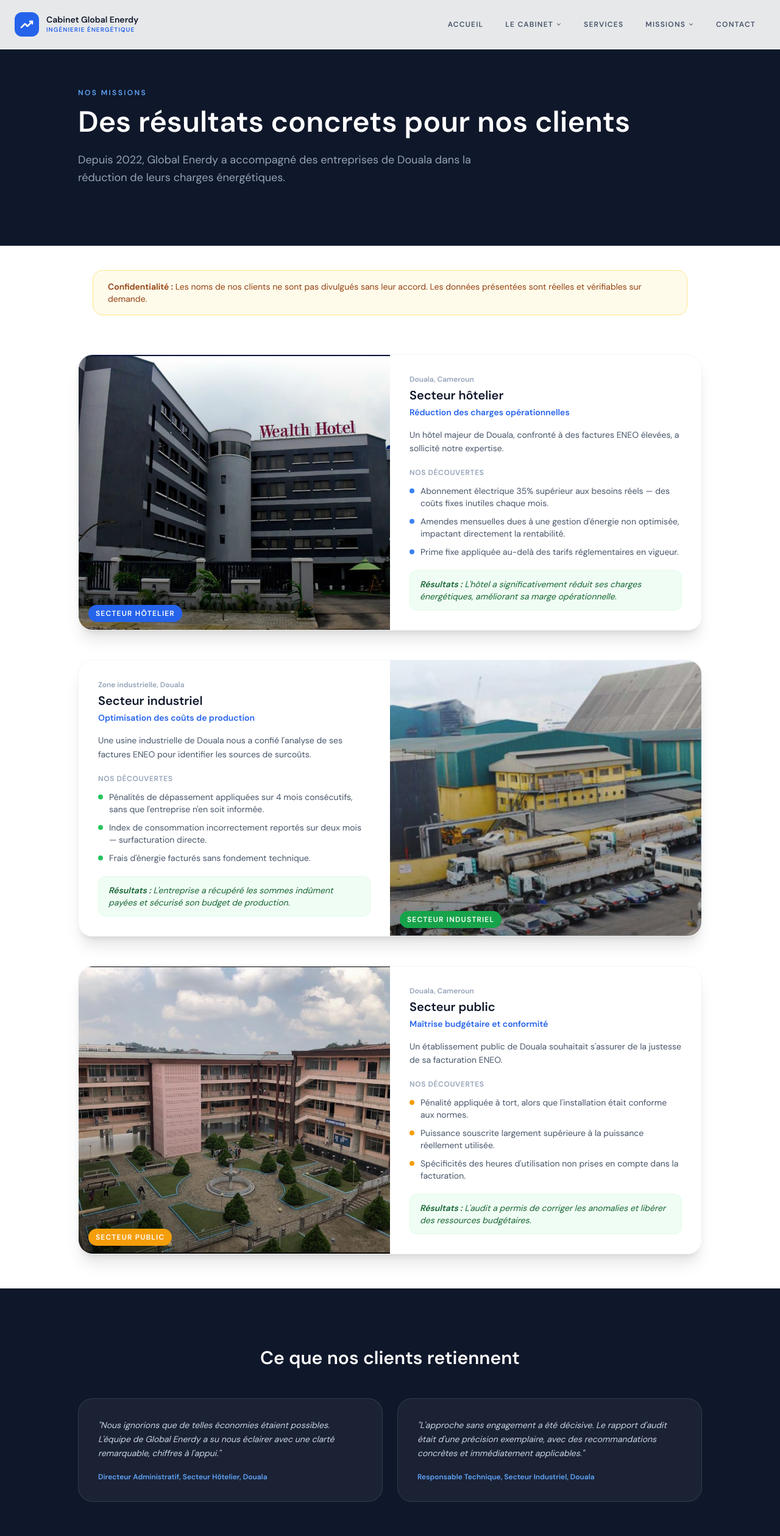
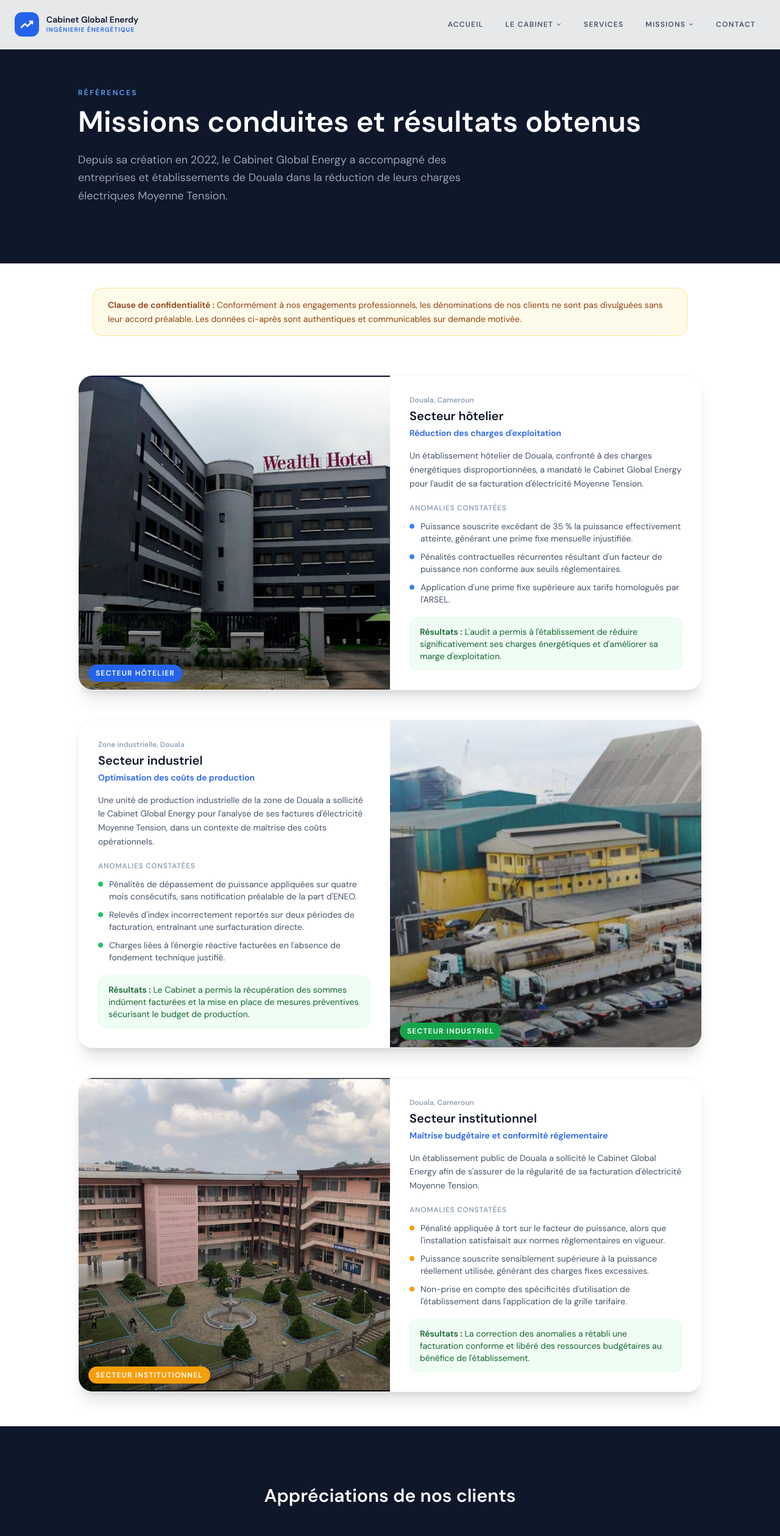
Before and after one commit to cabinetnoahetcie/factura-mt, a Next.js app in the folder frontend/: page /references in a window 1280 px wide. Shown: the top 2519 px of the page at 61% size. Built offline with nearby package versions, Linux system fonts and the light colour scheme.

Commit message:
Update page.jsx

```diff
--- a/frontend/app/references/page.jsx
+++ b/frontend/app/references/page.jsx
@@ -5,48 +5,48 @@ import Link   from 'next/link';
 
 const REFS = [
   {
-    image:   '/images/ref-hotel.jpg',
-    alt:     'Hôtel audité par Cabinet Global Enerdy',
-    secteur: 'Secteur hôtelier',
-    sous:    'Réduction des charges opérationnelles',
-    lieu:    'Douala, Cameroun',
-    contexte: "Un hôtel majeur de Douala, confronté à des factures ENEO élevées, a sollicité notre expertise.",
+    image:    '/images/ref-hotel.jpg',
+    alt:      'Établissement hôtelier audité par le Cabinet Global Energy',
+    secteur:  'Secteur hôtelier',
+    sous:     'Réduction des charges d\'exploitation',
+    lieu:     'Douala, Cameroun',
+    contexte: "Un établissement hôtelier de Douala, confronté à des charges énergétiques disproportionnées, a mandaté le Cabinet Global Energy pour l'audit de sa facturation d'électricité Moyenne Tension.",
     decouvertes: [
-      "Abonnement électrique 35% supérieur aux besoins réels — des coûts fixes inutiles chaque mois.",
-      "Amendes mensuelles dues à une gestion d'énergie non optimisée, impactant directement la rentabilité.",
-      "Prime fixe appliquée au-delà des tarifs réglementaires en vigueur.",
+      "Puissance souscrite excédant de 35 % la puissance effectivement atteinte, générant une prime fixe mensuelle injustifiée.",
+      "Pénalités contractuelles récurrentes résultant d'un facteur de puissance non conforme aux seuils réglementaires.",
+      "Application d'une prime fixe supérieure aux tarifs homologués par l'ARSEL.",
     ],
-    resultat: "L'hôtel a significativement réduit ses charges énergétiques, améliorant sa marge opérationnelle.",
+    resultat: "L'audit a permis à l'établissement de réduire significativement ses charges énergétiques et d'améliorer sa marge d'exploitation.",
     color: 'blue',
   },
   {
-    image:   '/images/ref-usine.jpg',
-    alt:     'Usine industrielle auditée par Cabinet Global Enerdy',
-    secteur: 'Secteur industriel',
-    sous:    'Optimisation des coûts de production',
-    lieu:    'Zone industrielle, Douala',
-    contexte: "Une usine industrielle de Douala nous a confié l'analyse de ses factures ENEO pour identifier les sources de surcoûts.",
+    image:    '/images/ref-usine.jpg',
+    alt:      'Site industriel audité par le Cabinet Global Energy',
+    secteur:  'Secteur industriel',
+    sous:     'Optimisation des coûts de production',
+    lieu:     'Zone industrielle, Douala',
+    contexte: "Une unité de production industrielle de la zone de Douala a sollicité le Cabinet Global Energy pour l'analyse de ses factures d'électricité Moyenne Tension, dans un contexte de maîtrise des coûts opérationnels.",
     decouvertes: [
-      "Pénalités de dépassement appliquées sur 4 mois consécutifs, sans que l'entreprise n'en soit informée.",
-      "Index de consommation incorrectement reportés sur deux mois — surfacturation directe.",
-      "Frais d'énergie facturés sans fondement technique.",
+      "Pénalités de dépassement de puissance appliquées sur quatre mois consécutifs, sans notification préalable de la part d'ENEO.",
+      "Relevés d'index incorrectement reportés sur deux périodes de facturation, entraînant une surfacturation directe.",
+      "Charges liées à l'énergie réactive facturées en l'absence de fondement technique justifié.",
     ],
-    resultat: "L'entreprise a récupéré les sommes indûment payées et sécurisé son budget de production.",
+    resultat: "Le Cabinet a permis la récupération des sommes indûment facturées et la mise en place de mesures préventives sécurisant le budget de production.",
     color: 'green',
   },
   {
-    image:   '/images/ref-ecole.jpg',
-    alt:     'Bâtiment public audité par Cabinet Global Enerdy',
-    secteur: 'Secteur public',
-    sous:    'Maîtrise budgétaire et conformité',
-    lieu:    'Douala, Cameroun',
-    contexte: "Un établissement public de Douala souhaitait s'assurer de la justesse de sa facturation ENEO.",
+    image:    '/images/ref-ecole.jpg',
+    alt:      'Établissement public audité par le Cabinet Global Energy',
+    secteur:  'Secteur institutionnel',
+    sous:     'Maîtrise budgétaire et conformité réglementaire',
+    lieu:     'Douala, Cameroun',
+    contexte: "Un établissement public de Douala a sollicité le Cabinet Global Energy afin de s'assurer de la régularité de sa facturation d'électricité Moyenne Tension.",
     decouvertes: [
-      "Pénalité appliquée à tort, alors que l'installation était conforme aux normes.",
-      "Puissance souscrite largement supérieure à la puissance réellement utilisée.",
-      "Spécificités des heures d'utilisation non prises en compte dans la facturation.",
+      "Pénalité appliquée à tort sur le facteur de puissance, alors que l'installation satisfaisait aux normes réglementaires en vigueur.",
+      "Puissance souscrite sensiblement supérieure à la puissance réellement utilisée, générant des charges fixes excessives.",
+      "Non-prise en compte des spécificités d'utilisation de l'établissement dans l'application de la grille tarifaire.",
     ],
-    resultat: "L'audit a permis de corriger les anomalies et libérer des ressources budgétaires.",
+    resultat: "La correction des anomalies a rétabli une facturation conforme et libéré des ressources budgétaires au bénéfice de l'établissement.",
     color: 'amber',
   },
 ];
@@ -61,22 +61,23 @@ export default function References() {
 
       <section className="bg-slate-900 pt-36 pb-24 px-6">
         <div className="max-w-5xl mx-auto">
-          <p className="text-blue-400 font-bold text-xs uppercase tracking-[0.2em] mb-4">Nos missions</p>
+          <p className="text-blue-400 font-bold text-xs uppercase tracking-[0.2em] mb-4">Références</p>
           <h1 className="text-4xl md:text-5xl font-extrabold text-white leading-tight mb-6">
-            Des résultats concrets pour nos clients
+            Missions conduites et résultats obtenus
           </h1>
           <p className="text-slate-400 text-lg max-w-2xl leading-relaxed">
-            Depuis 2022, Global Enerdy a accompagné des entreprises de Douala dans la réduction
-            de leurs charges énergétiques.
+            Depuis sa création en 2022, le Cabinet Global Energy a accompagné des entreprises
+            et établissements de Douala dans la réduction de leurs charges électriques Moyenne Tension.
           </p>
         </div>
       </section>
 
-      {/* Note confidentialité */}
+      {/* Note */}
       <div className="max-w-5xl mx-auto px-6 pt-10 pb-2">
-        <div className="bg-amber-50 border border-amber-200 rounded-2xl px-6 py-4 text-sm text-amber-800">
-          <strong>Confidentialité :</strong> Les noms de nos clients ne sont pas divulgués
-          sans leur accord. Les données présentées sont réelles et vérifiables sur demande.
+        <div className="bg-amber-50 border border-amber-200 rounded-2xl px-6 py-4 text-sm text-amber-800 leading-relaxed">
+          <strong>Clause de confidentialité :</strong> Conformément à nos engagements professionnels,
+          les dénominations de nos clients ne sont pas divulguées sans leur accord préalable.
+          Les données ci-après sont authentiques et communicables sur demande motivée.
         </div>
       </div>
 
@@ -101,7 +102,7 @@ export default function References() {
                   <h3 className="text-xl font-extrabold text-slate-900 mb-1">{ref.secteur}</h3>
                   <p className="text-sm font-semibold text-blue-600 mb-4">{ref.sous}</p>
                   <p className="text-slate-600 text-sm leading-relaxed mb-5">{ref.contexte}</p>
-                  <div className="text-xs font-bold text-slate-400 uppercase tracking-wider mb-3">Nos découvertes</div>
+                  <div className="text-xs font-bold text-slate-400 uppercase tracking-wider mb-3">Anomalies constatées</div>
                   <ul className="space-y-2.5 mb-5">
                     {ref.decouvertes.map((d, j) => (
                       <li key={j} className="flex items-start gap-2.5 text-sm text-slate-600">
@@ -110,7 +111,7 @@ export default function References() {
                       </li>
                     ))}
                   </ul>
-                  <div className="bg-green-50 border border-green-100 rounded-xl px-4 py-3 text-sm text-green-800 italic">
+                  <div className="bg-green-50 border border-green-100 rounded-xl px-4 py-3 text-sm text-green-800">
                     <strong>Résultats :</strong> {ref.resultat}
                   </div>
                 </div>
@@ -124,12 +125,18 @@ export default function References() {
       <section className="bg-slate-900 py-24 px-6">
         <div className="max-w-5xl mx-auto">
           <h2 className="text-3xl font-bold text-white text-center mb-12">
-            Ce que nos clients retiennent
+            Appréciations de nos clients
           </h2>
           <div className="grid grid-cols-1 md:grid-cols-2 gap-6">
             {[
-              { txt:'"Nous ignorions que de telles économies étaient possibles. L\'équipe de Global Enerdy a su nous éclairer avec une clarté remarquable, chiffres à l\'appui."', auteur:'Directeur Administratif, Secteur Hôtelier, Douala' },
-              { txt:'"L\'approche sans engagement a été décisive. Le rapport d\'audit était d\'une précision exemplaire, avec des recommandations concrètes et immédiatement applicables."', auteur:'Responsable Technique, Secteur Industriel, Douala' },
+              {
+                txt:    '"Nous n\'avions pas conscience que de telles économies étaient réalisables. Le Cabinet Global Energy nous a présenté, avec une clarté et une rigueur remarquables, l\'ensemble des opportunités d\'optimisation identifiées."',
+                auteur: 'Directeur Administratif et Financier — Secteur hôtelier, Douala',
+              },
+              {
+                txt:    '"La démarche sans engagement préalable a été déterminante dans notre décision de recourir à leurs services. Le rapport d\'audit, d\'une précision exemplaire, nous a fourni des recommandations immédiatement opérationnelles."',
+                auteur: 'Directeur Technique — Secteur industriel, Douala',
+              },
             ].map((t, i) => (
               <div key={i} className="bg-white/5 border border-white/10 rounded-3xl p-8">
                 <p className="text-slate-300 text-sm leading-relaxed italic mb-5">{t.txt}</p>
```
